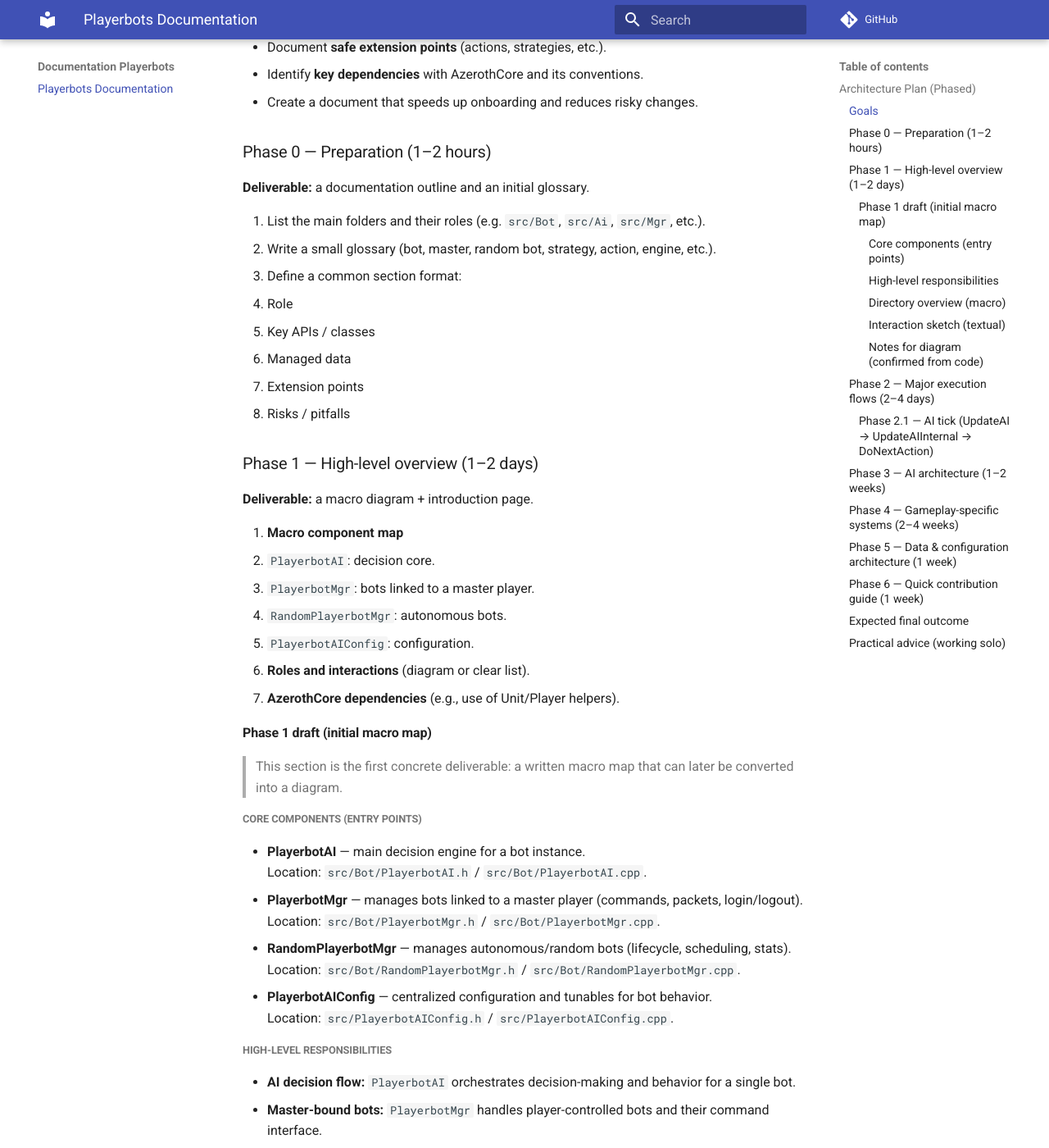
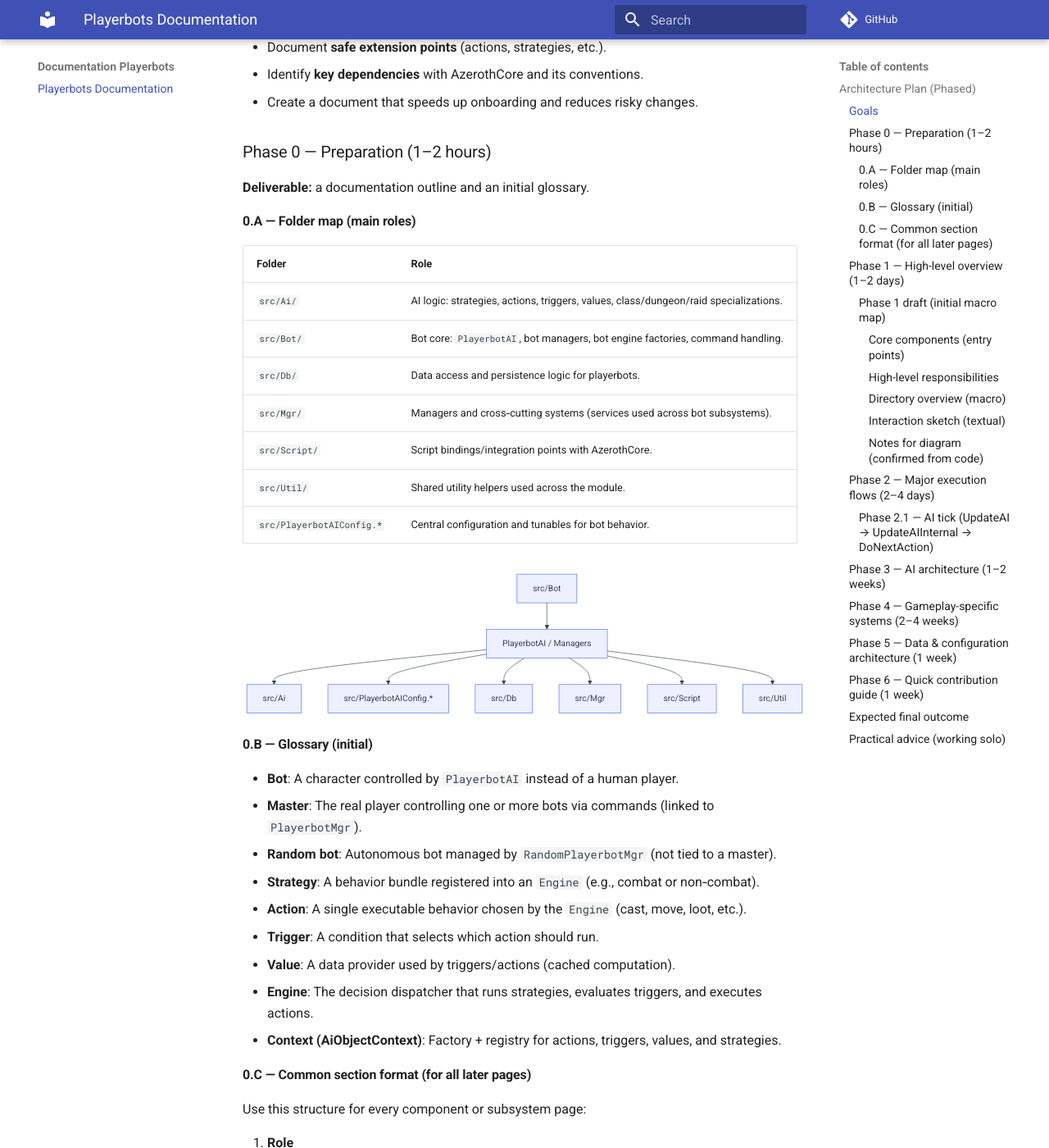
Before and after one commit to Wishmaster117/playerbots-docs, an MkDocs documentation site: the page built from docs/index.md, in a window 1280 px wide and 1400 px high, scrolled down 499 px. Shown: the whole window at 82% size. Built offline with MkDocs 1.6.1 and Material for MkDocs 9.7.7, drawn with Linux system fonts in a browser that asks for light colours; comment, search, counter and statistics services are not loaded; some of the changed text lies outside the part shown.

Commit message:
Enhance documentation with folder map and glossary

````diff
--- a/docs/index.md
+++ b/docs/index.md
@@ -21,14 +21,55 @@ to reach a complete, maintainable architecture plan.
 
 **Deliverable:** a documentation outline and an initial glossary.
 
-1. List the main folders and their roles (e.g. `src/Bot`, `src/Ai`, `src/Mgr`, etc.).
-2. Write a small glossary (bot, master, random bot, strategy, action, engine, etc.).
-3. Define a common section format:
-   - Role
-   - Key APIs / classes
-   - Managed data
-   - Extension points
-   - Risks / pitfalls
+#### 0.A — Folder map (main roles)
+
+| Folder | Role |
+| --- | --- |
+| `src/Ai/` | AI logic: strategies, actions, triggers, values, class/dungeon/raid specializations. |
+| `src/Bot/` | Bot core: `PlayerbotAI`, bot managers, bot engine factories, command handling. |
+| `src/Db/` | Data access and persistence logic for playerbots. |
+| `src/Mgr/` | Managers and cross‑cutting systems (services used across bot subsystems). |
+| `src/Script/` | Script bindings/integration points with AzerothCore. |
+| `src/Util/` | Shared utility helpers used across the module. |
+| `src/PlayerbotAIConfig.*` | Central configuration and tunables for bot behavior. |
+
+```mermaid
+flowchart TD
+  A[src/Bot] --> B[PlayerbotAI / Managers]
+  B --> C[src/Ai]
+  B --> D[src/PlayerbotAIConfig.*]
+  B --> E[src/Db]
+  B --> F[src/Mgr]
+  B --> G[src/Script]
+  B --> H[src/Util]
+```
+
+#### 0.B — Glossary (initial)
+
+- **Bot**: A character controlled by `PlayerbotAI` instead of a human player.
+- **Master**: The real player controlling one or more bots via commands (linked to `PlayerbotMgr`).
+- **Random bot**: Autonomous bot managed by `RandomPlayerbotMgr` (not tied to a master).
+- **Strategy**: A behavior bundle registered into an `Engine` (e.g., combat or non‑combat).
+- **Action**: A single executable behavior chosen by the `Engine` (cast, move, loot, etc.).
+- **Trigger**: A condition that selects which action should run.
+- **Value**: A data provider used by triggers/actions (cached computation).
+- **Engine**: The decision dispatcher that runs strategies, evaluates triggers, and executes actions.
+- **Context (AiObjectContext)**: Factory + registry for actions, triggers, values, and strategies.
+
+#### 0.C — Common section format (for all later pages)
+
+Use this structure for every component or subsystem page:
+
+1. **Role**
+   What the component does and when it is used.
+2. **Key APIs / classes**
+   The entry points and main classes/functions.
+3. **Managed data**
+   State, caches, DB tables, or configuration it owns.
+4. **Extension points**
+   Where new logic can be added safely.
+5. **Risks / pitfalls**
+   Common mistakes, performance costs, or side effects.
 
 ### Phase 1 — High-level overview (1–2 days)
 
````
